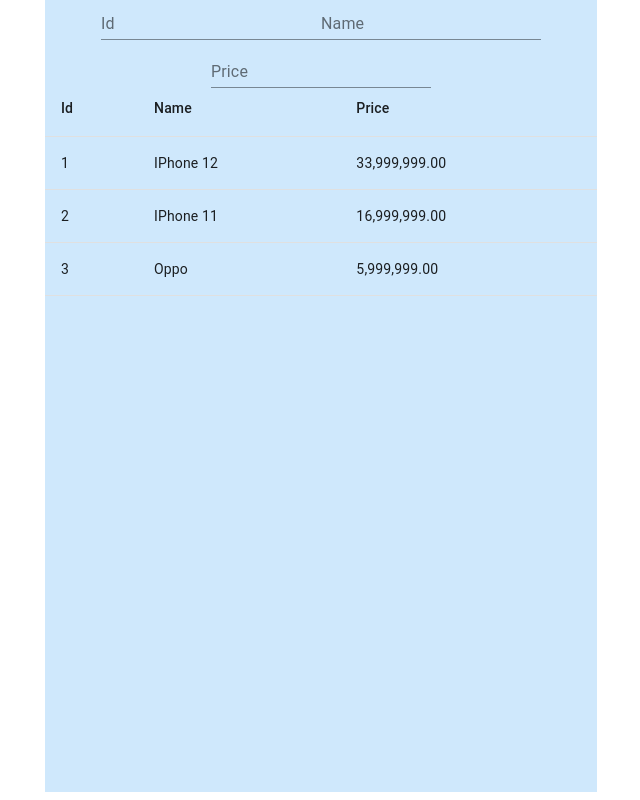
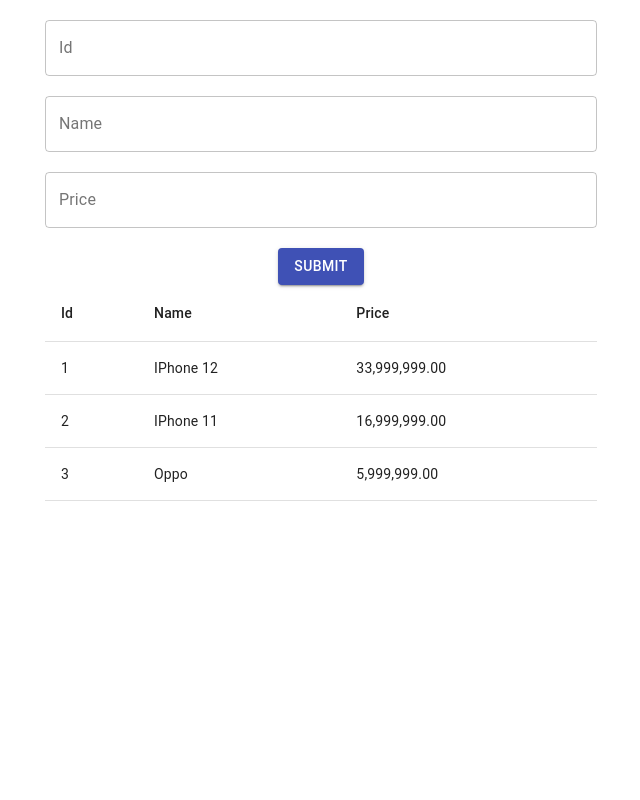
Before and after one commit to TienNH21/sp21_web207_pt15302ud, a React (Create React App) app: page / in a window 1280 px wide. Shown: the whole page, without its empty margins (319-959 px from the left). Built offline with nearby package versions, Linux system fonts and the light colour scheme.

Commit message:
CRUD Product 2

```diff
--- a/src/App.js
+++ b/src/App.js
@@ -12,18 +12,19 @@ function App() {
   ];
 
   const [products, setProducts] = useState(initValue);
+  const [click, setClick] = useState(-1);
 
   return (
     <div>
       <Container maxWidth="sm">
         <Typography
-          component="div"
-          style={{
-            backgroundColor: '#cfe8fc',
-            height: '100vh'
-          }}>
-            <CreateProduct />
-            <ListProduct data={ products } />
+          component="div">
+            <CreateProduct
+              products={ products }
+              click={ click }/>
+            <ListProduct
+              setClick={ setClick }
+              data={ products } />
           </Typography>
       </Container>
     </div>
--- a/src/components/CreateProduct.js
+++ b/src/components/CreateProduct.js
@@ -1,19 +1,63 @@
 import TextField from '@material-ui/core/TextField';
-import Grid from '@material-ui/core/Grid';
+import Button from '@material-ui/core/Button';
+import Box from '@material-ui/core/Box';
+import { useState } from 'react';
 
-function CreateProduct() {
+function CreateProduct({ click, products }) {
+  console.log('aaa')
+  const prod = click == -1 ?
+    { id: '', name: '', price: '' } :
+    products[click];
+
+  const [data, setData] = useState(prod);
+
+  const onChangeHandler = (event) => {
+    const { name, value } = event.target;
+    prod[name] = value;
+    setData({
+      ...data,
+      [name]: value
+    });
+  }
+
   return (
     <div>
       <form>
-        <Grid container spacing={2}>
-          <Grid item sm={12}>
-            <Grid container justify="center" spacing={2}>
-              <TextField label="Id" />
-              <TextField label="Name" />
-              <TextField label="Price" />
-            </Grid>
-          </Grid>
-        </Grid>
+        <TextField
+          fullWidth
+          label="Id"
+          variant="outlined"
+          value={prod.id}
+          name="id"
+          onChange={ onChangeHandler }
+          style={{ marginTop: '20px' }}
+          />
+        <TextField
+          fullWidth
+          label="Name"
+          variant="outlined"
+          value={prod.name}
+          name="name"
+          onChange={ onChangeHandler }
+          style={{ marginTop: '20px' }}
+          />
+        <TextField
+          fullWidth
+          label="Price"
+          value={prod.price}
+          variant="outlined"
+          name="price"
+          onChange={ onChangeHandler }
+          style={{ marginTop: '20px' }}
+          />
+        <Box textAlign='center'>
+          <Button
+            variant="contained"
+            style={{ marginTop: '20px' }}
+            color="primary">
+            Submit
+          </Button>
+        </Box>
       </form>
     </div>
   );
--- a/src/components/ListProduct.js
+++ b/src/components/ListProduct.js
@@ -5,7 +5,11 @@ import TableHead from '@material-ui/core/TableHead';
 import TableRow from '@material-ui/core/TableRow';
 import PropTypes from 'prop-types';
 
-function ListProduct({ data }) {
+function ListProduct({ data, setClick }) {
+  const onClickHandler = (event, index) => {
+    setClick(index);
+  }
+
   return (
     <Table>
       <TableHead>
@@ -19,7 +23,13 @@ function ListProduct({ data }) {
         {
           data.map((value, index) => {
             return (
-              <TableRow key={index}>
+              <TableRow
+                onClick={
+                  (event) => {
+                    onClickHandler(event, index);
+                  }
+                }
+                key={index}>
                 <TableCell>{ value.id }</TableCell>
                 <TableCell>{ value.name }</TableCell>
                 <TableCell>{ value.price }</TableCell>
```
Also changed, not shown: 1 other file (tests, documents, lock files or other folders).
